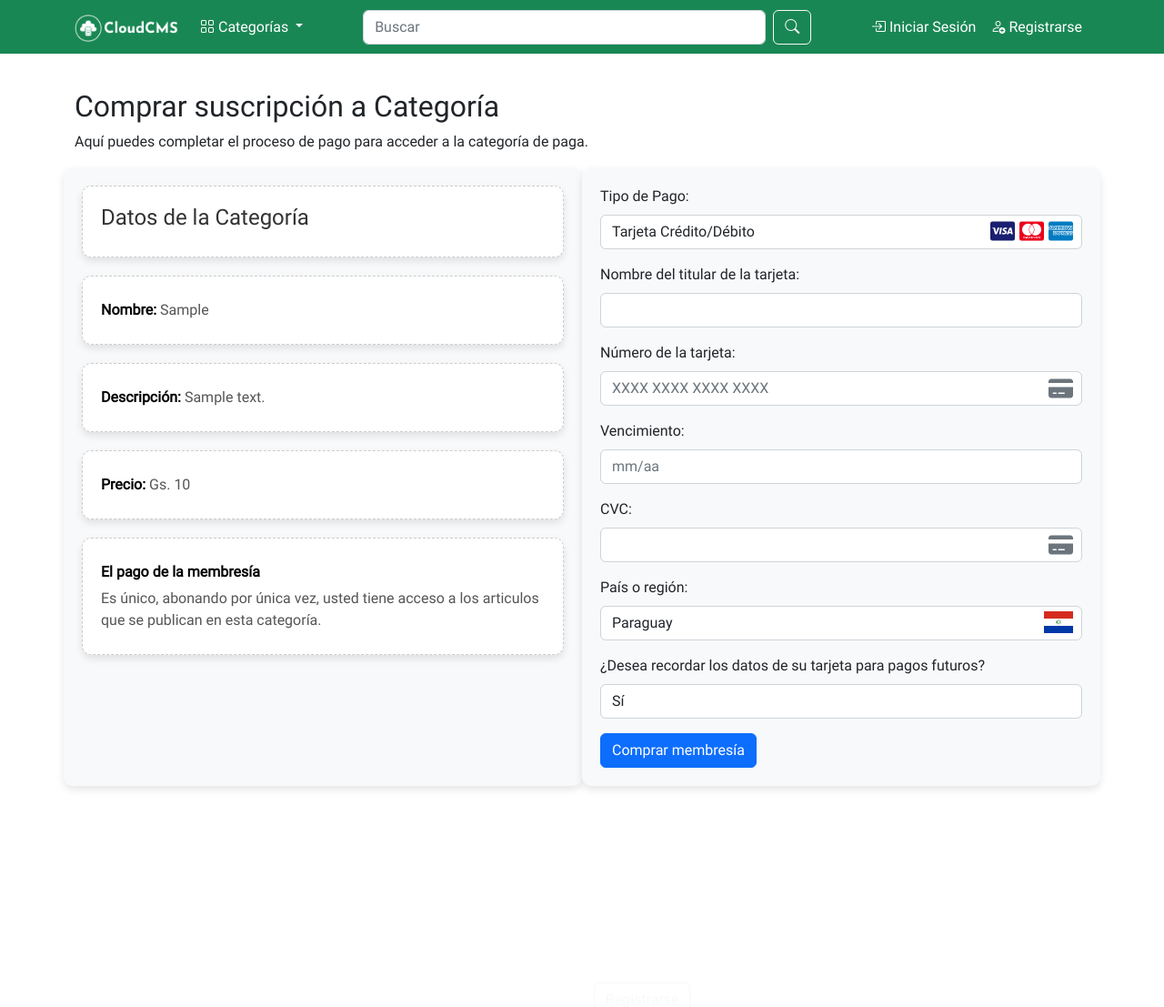
After one commit to Adrienri2/CloudCMS, a Django app: page /blogs/pago/1/ in a window 1280 px wide. The commit adds this page. Shown: the top 1107 px of the page at 91% size. Run offline with Django 4.2, Linux system fonts and the light colour scheme; tables that the repository leaves empty hold one stand-in row (values such as "Sample post"); parts of the project's set-up code (start-up, migrations or seed data) failed here and were passed over; some libraries are stand-ins or nearby versions.

Commit message:
Categorias Pagas

```diff
--- a/accounts/templates/accounts/profile.html
+++ b/accounts/templates/accounts/profile.html
@@ -40,8 +40,8 @@
                 <!--  Se unió el: -->
                 <li><i class="icono fas fa-user-check"></i><strong>Se unió el:</strong> {{ request.user.date_joined|date:"d M, Y" }}
                 </li>
-
             </ul>
+        <a href="{% url 'blogs:memberships' %}" class="btn btn-primary">Membresías</a>
         </div>
     </div>
 </div>
--- /dev/null
+++ b/blogs/templates/blogs/pago.html
@@ -0,0 +1,200 @@
+{% extends 'layout.html' %}
+
+{% block title %}Pago{% endblock %}
+
+{% block body %}
+<div class="container mt-5 mb-5">
+  <div class="row">
+    <div class="col-md-12">
+      <h2>Comprar suscripción a Categoría</h2>
+      <p>Aquí puedes completar el proceso de pago para acceder a la categoría de paga.</p>
+      <div class="row">
+        <!-- Aside para los datos de la categoría -->
+        <aside class="col-md-6 category-aside">
+          <div class="ticket">
+            <h3>Datos de la Categoría</h3>
+          </div>
+          <div class="ticket">
+            <p><strong>Nombre:</strong> {{ category.category }}</p>
+          </div>
+          <div class="ticket">
+            <p><strong>Descripción:</strong> {{ category.desc }}</p>
+          </div>
+          <div class="ticket">
+            <p><strong>Precio:</strong> Gs. {{ category.costo_membresia }}</p>
+          </div>
+          <div class="ticket">
+            <p><strong>El pago de la membresía</strong></p>
+            <p>Es único, abonando por única vez, usted tiene acceso a los articulos que se publican en esta categoría.</p>
+          </div>
+        </aside>
+        <!-- Aside para el formulario de pago -->
+        <aside class="col-md-6 payment-aside">
+          <!-- Formulario de Pago -->
+          <form method="post" action="{% url 'blogs:procesar_pago' category.id %}">
+            {% csrf_token %}
+            <div class="mb-3 position-relative">
+              <label for="tipoPago" class="form-label">Tipo de Pago:</label>
+              <input type="text" class="form-control" id="tipoPago" value="Tarjeta Crédito/Débito" readonly>
+              <!-- Iconos de las tarjetas -->
+              <div class="input-icons">
+                <i class="fab fa-cc-visa" style="font-size: 1.5rem; color: #1a1f71;"></i>
+                <i class="fab fa-cc-mastercard" style="font-size: 1.5rem; color: #eb001b;"></i>
+                <i class="fab fa-cc-amex" style="font-size: 1.5rem; color: #007bc1;"></i>
+              </div>
+            </div>
+            <div class="mb-3">
+              <label for="nombreTarjeta" class="form-label">Nombre del titular de la tarjeta:</label>
+              <input type="text" class="form-control" id="nombreTarjeta" name="nombreTarjeta" required>
+            </div>
+            <div class="mb-3 position-relative">
+              <label for="numeroTarjeta" class="form-label">Número de la tarjeta:</label>
+              <input type="text" class="form-control" id="numeroTarjeta" name="numeroTarjeta" maxlength="19" placeholder="XXXX XXXX XXXX XXXX" required>
+              <!-- Icono de tarjeta -->
+              <div class="card-icon">
+                <i class="fas fa-credit-card" style="font-size: 1.5rem; color: #6c757d;"></i>
+              </div>
+            </div>
+            <div class="mb-3">
+              <label for="vencimiento" class="form-label">Vencimiento:</label>
+              <input type="text" class="form-control" id="vencimiento" name="vencimiento" placeholder="mm/aa" maxlength="5" required>
+            </div>
+            <div class="mb-3 position-relative">
+              <label for="cvc" class="form-label">CVC:</label>
+              <input type="text" class="form-control" id="cvc" name="cvc" maxlength="3" required>
+              <!-- Icono de CVC -->
+              <div class="cvc-icon">
+                <i class="fas fa-credit-card" style="font-size: 1.5rem; color: #6c757d;"></i>
+              </div>
+            </div>
+            <div class="mb-3 position-relative">
+              <label for="pais" class="form-label">País o región:</label>
+              <input type="text" class="form-control" id="pais" value="Paraguay" readonly>
+              <!-- Icono de la bandera de Paraguay -->
+              <div class="flag-icon">
+                <span class="flag-icon flag-icon-py" style="font-size: 1.5rem;"></span>
+              </div>
+            </div>
+            {% if not datos_tarjeta %}
+              <div class="mb-3">
+                <label for="recordarTarjeta" class="form-label">¿Desea recordar los datos de su tarjeta para pagos futuros?</label>
+                <select class="form-control" id="recordarTarjeta" name="recordarTarjeta" required>
+                  <option value="si">Sí</option>
+                  <option value="no">No</option>
+                </select>
+              </div>
+            {% endif %}
+            <button type="submit" class="btn btn-primary">Comprar membresía</button>
+          </form>
+        </aside>
+      </div>
+    </div>
+  </div>
+</div>
+
+<style>
+  .position-relative {
+    position: relative;
+  }
+  .input-icons {
+    position: absolute;
+    top: 50%;
+    right: 10px;
+    transform: translateY(-50%);
+    display: flex;
+    align-items: center;
+    pointer-events: none;
+    height: 100%;
+  }
+  .input-icons i {
+    margin-left: 5px;
+    margin-top: 30px;
+  }
+  .card-icon, .cvc-icon, .flag-icon {
+    position: absolute;
+    top: 50%;
+    right: 10px;
+    transform: translateY(-50%);
+    pointer-events: none;
+  }
+
+  .flag-icon {
+    margin-right: -5px;
+  }
+
+  .card-icon i, .cvc-icon i {
+    margin-top: 35px;
+  }
+
+  .flag-icon span {
+    margin-top: 15px;
+  }
+
+  .payment-aside, .category-aside {
+    background-color: #f8f9fa;
+    padding: 20px;
+    border-radius: 10px;
+    box-shadow: 0 4px 8px rgba(0, 0, 0, 0.1);
+
+  }
+
+  .ticket {
+    background-color: #fff;
+    border: 1px dashed #ccc;
+    padding: 20px;
+    border-radius: 10px;
+    box-shadow: 0 4px 8px rgba(0, 0, 0, 0.1);
+    margin-bottom: 20px;
+  }
+
+  .ticket h3 {
+    margin-top: 0;
+    font-size: 1.5rem;
+    color: #333;
+  }
+
+  .ticket p {
+    margin: 5px 0;
+    font-size: 1rem;
+    color: #555;
+  }
+
+  .ticket p strong {
+    color: #000;
+  }
+</style>
+
+<script>
+  document.addEventListener('DOMContentLoaded', function() {
+    const numeroTarjetaInput = document.getElementById('numeroTarjeta');
+    const vencimientoInput = document.getElementById('vencimiento');
+
+    // Formatear el número de la tarjeta en grupos de 4 dígitos
+    numeroTarjetaInput.addEventListener('input', function(e) {
+      let value = e.target.value.replace(/\D/g, ''); // Eliminar caracteres no numéricos
+      value = value.match(/.{1,4}/g)?.join(' ') || value; // Agrupar en bloques de 4
+      e.target.value = value;
+    });
+
+    // Agregar automáticamente una barra después de los primeros dos dígitos en el campo de vencimiento
+    vencimientoInput.addEventListener('input', function(e) {
+      let value = e.target.value.replace(/\D/g, ''); // Eliminar caracteres no numéricos
+      if (value.length > 2) {
+        value = value.slice(0, 2) + '/' + value.slice(2);
+      }
+      e.target.value = value;
+    });
+
+
+  // Rellenar automáticamente los campos si los datos de la tarjeta están guardados
+  const datosTarjeta = {{ datos_tarjeta|safe }};
+  if (datosTarjeta) {
+    document.getElementById('nombreTarjeta').value = datosTarjeta.nombre_tarjeta;
+    document.getElementById('numeroTarjeta').value = datosTarjeta.numero_tarjeta.match(/.{1,4}/g).join(' ');
+    document.getElementById('vencimiento').value = datosTarjeta.fecha_vencimiento;
+    document.getElementById('cvc').value = datosTarjeta.codigo_seguridad;
+  }
+});
+
+</script>
+{% endblock %}
--- a/blogs/urls.py
+++ b/blogs/urls.py
@@ -22,6 +22,12 @@ urlpatterns = [
     path("create/comment/", login_required(views.CreateComment.as_view()), name="create_comment"),
     path("create/reply/", login_required(views.CreateReply.as_view()), name="create_reply"),
     path("create/bookmark/", login_required(views.CreateBookmark.as_view()), name="create_bookmark"),
+    path('pago/<int:category_id>/', views.PagoView.as_view(), name='pago'),
+    path('procesar_pago/<int:category_id>/', views.ProcesarPagoView.as_view(), name='procesar_pago'),
+    path('success/<int:category_id>/', views.SuccessView.as_view(), name='success'),  # Vista de éxito
+    path('memberships/', views.MembershipsView.as_view(), name='memberships'),  # Vista de membresías
+    path('delete_membership/<int:membership_id>/', views.DeleteMembershipView.as_view(), name='delete_membership'),  # Vista para eliminar membresías
+    path('all_membership_payments/', views.AllMembershipPaymentsView.as_view(), name='all_membership_payments'),  # Vista para ver todas las membresías pagadas
     path("create/like/", login_required(views.CreateLike.as_view()), name="create_like"),
     path("<slug:slug>/", views.BlogView.as_view(), name="blog"),
     path('notifications/', notifications, name='notifications'),
@@ -32,4 +38,5 @@ urlpatterns = [
 
 
 
+
 ]
--- a/blogs/views.py
+++ b/blogs/views.py
@@ -1,9 +1,13 @@
-from django.contrib.auth.decorators import login_required
+from django.contrib.auth.decorators import login_required, permission_required
+from django.utils.decorators import method_decorator
 from django.shortcuts import render, redirect, get_object_or_404
 from django.contrib import messages
 from django.views import View
 from django.db.models import F
 from django.urls import reverse
+from django.db.models import Q
+
+from accounts.models import DatosTarjeta
 from .models import *
 from .models import Notification, Category, FavoriteCategory
 from django.http import HttpResponseRedirect, JsonResponse
@@ -248,3 +252,109 @@ def favorite_categories(request):
     """
     favorites = FavoriteCategory.objects.filter(user=request.user)
     return render(request, 'blogs/favorite_categories.html', {'favorites': favorites})
+
+
+class PagoView(View):
+    def get(self, request, category_id ):
+        category = get_object_or_404(Category, id=category_id)
+        datos_tarjeta = None
+        if hasattr(request.user, 'datos_tarjeta'):
+            datos_tarjeta = {
+                'nombre_tarjeta': request.user.datos_tarjeta.nombre_tarjeta,
+                'numero_tarjeta': request.user.datos_tarjeta.numero_tarjeta,
+                'fecha_vencimiento': request.user.datos_tarjeta.fecha_vencimiento,
+                'codigo_seguridad': request.user.datos_tarjeta.codigo_seguridad,
+            }
+        return render(request, 'blogs/pago.html', {'category': category, 'datos_tarjeta': datos_tarjeta})
+
+
+@method_decorator(login_required, name='dispatch')
+class ProcesarPagoView(View):
+    def post(self, request, category_id):
+        category = get_object_or_404(Category, id=category_id)
+
+         # Verificar si el usuario ya tiene una membresía para esta categoría
+        if PaidMembership.objects.filter(user=request.user, category=category).exists():
+            messages.success(request, "Ya tienes una membresía para esta categoría. Ve y disfruta de los Artículos.")
+            return redirect('blogs:pago', category_id=category_id)
+
+
+        nombre_tarjeta = request.POST.get('nombreTarjeta')
+        numero_tarjeta = request.POST.get('numeroTarjeta').replace(' ', '')  # Eliminar espacios
+        vencimiento = request.POST.get('vencimiento')
+        cvc = request.POST.get('cvc')
+        recordar_tarjeta = request.POST.get('recordarTarjeta')  # Obtener el valor de recordar_tarjeta
+
+
+        # Guardar los datos de la tarjeta si el usuario eligió "Sí"
+        if recordar_tarjeta == 'si':
+            DatosTarjeta.objects.update_or_create(
+                usuario=request.user,
+                defaults={
+                    'nombre_tarjeta': nombre_tarjeta,
+                    'numero_tarjeta': numero_tarjeta,
+                    'fecha_vencimiento': vencimiento,
+                    'codigo_seguridad': cvc
+                }
+            )
+
+        # Guardar la membresía pagada
+        PaidMembership.objects.create(
+            user=request.user,
+            category=category,
+            category_desc=category.desc,
+            category_type=category.category_type,
+            subcategory_type=category.subcategory_type,
+            membership_cost=category.costo_membresia
+        )
+
+        # Guardar el registro de pago de la membresía
+        MembershipPayment.objects.create(
+            user=request.user,
+            category=category,
+            category_type=category.category_type,
+            membership_cost=category.costo_membresia
+        )
+
+
+        # Redirigir a una página de éxito o de confirmación
+        return redirect('blogs:success', category_id=category_id)
+
+class SuccessView(View):
+    def get(self, request, category_id):
+        category = get_object_or_404(Category, id=category_id)
+        return render(request, 'blogs/success.html', {'category': category})
+
+
+@method_decorator(login_required, name='dispatch')
+class MembershipsView(View):
+    def get(self, request):
+        memberships = PaidMembership.objects.filter(user=request.user).order_by('-payment_date')
+        return render(request, 'blogs/memberships.html', {'memberships': memberships})
+
+
+@method_decorator(login_required, name='dispatch')
+class DeleteMembershipView(View):
+    def post(self, request, membership_id):
+        membership = get_object_or_404(PaidMembership, id=membership_id, user=request.user)
+        membership.delete()
+        return redirect('blogs:memberships')
+
+
+@method_decorator(permission_required('accounts.can_view_membership_payments', raise_exception=True), name='dispatch')
+class AllMembershipPaymentsView(View):
+    def get(self, request):
+        query = request.GET.get('q')
+        payments = MembershipPayment.objects.all().order_by('-payment_date')
+
+
+        if query:
+                payments = payments.filter(
+                    Q(user__username__icontains=query) |
+                    Q(category__category__icontains=query) |
+                    Q(category_type__iexact=query) |
+                    Q(membership_cost__icontains=query) |
+                    Q(payment_date__icontains=query)
+                )
+
+        return render(request, 'blogs/all_membership_payments.html', {'payments': payments})
--- a/templates/layout.html
+++ b/templates/layout.html
@@ -13,6 +13,8 @@
     <link rel="stylesheet" href="https://cdnjs.cloudflare.com/ajax/libs/font-awesome/6.0.0-beta3/css/all.min.css">
     <link href="{% static 'css/bootstrap.min.css' %}" rel="stylesheet">
     <link href="{% static 'css/index.css' %}" rel="stylesheet">
+    <link rel="stylesheet" href="https://cdnjs.cloudflare.com/ajax/libs/flag-icon-css/3.5.0/css/flag-icon.min.css">
+
     <link rel="stylesheet" href="{% static 'bootstrap-icons/bootstrap-icons.css' %}">
     <title>{% block title %}{% endblock %}</title>
 
@@ -202,6 +204,16 @@
                 Administrar
               </a>
               <ul class="dropdown-menu">
+
+                {% if request.user.role == 'admin' or request.user.role == 'financiero' %}
+                <li>
+                  <a class="dropdown-item" href="{% url 'blogs:all_membership_payments' %}">
+                    <i class="bi bi-card-list"></i>
+                    Membresías
+                  </a>
+                </li>
+                {% endif %}
+                {% if request.user.role != 'financiero' %}
                   <li>
                     <a class="dropdown-item" href="{% url 'manage:blog' %}">
                       <i class="bi bi-book"></i>
@@ -238,6 +250,7 @@
                     Kanban
                   </a>
                 </li>
+              {% endif %}
               </ul>
             </li>
           {% endif %}
```
Also changed, not shown: accounts/models.py (+18 -0 lines), blogs/models.py (+26 -0 lines), blogs/templates/blogs/all_membership_payments.html (added, +50 -0 lines), blogs/templates/blogs/memberships.html (added, +29 -0 lines), blogs/templates/blogs/success.html (added, +15 -0 lines), cloudcms/views.py (+6 -2 lines), templates/get_category.html (+10 -38 lines), 2 other files.
